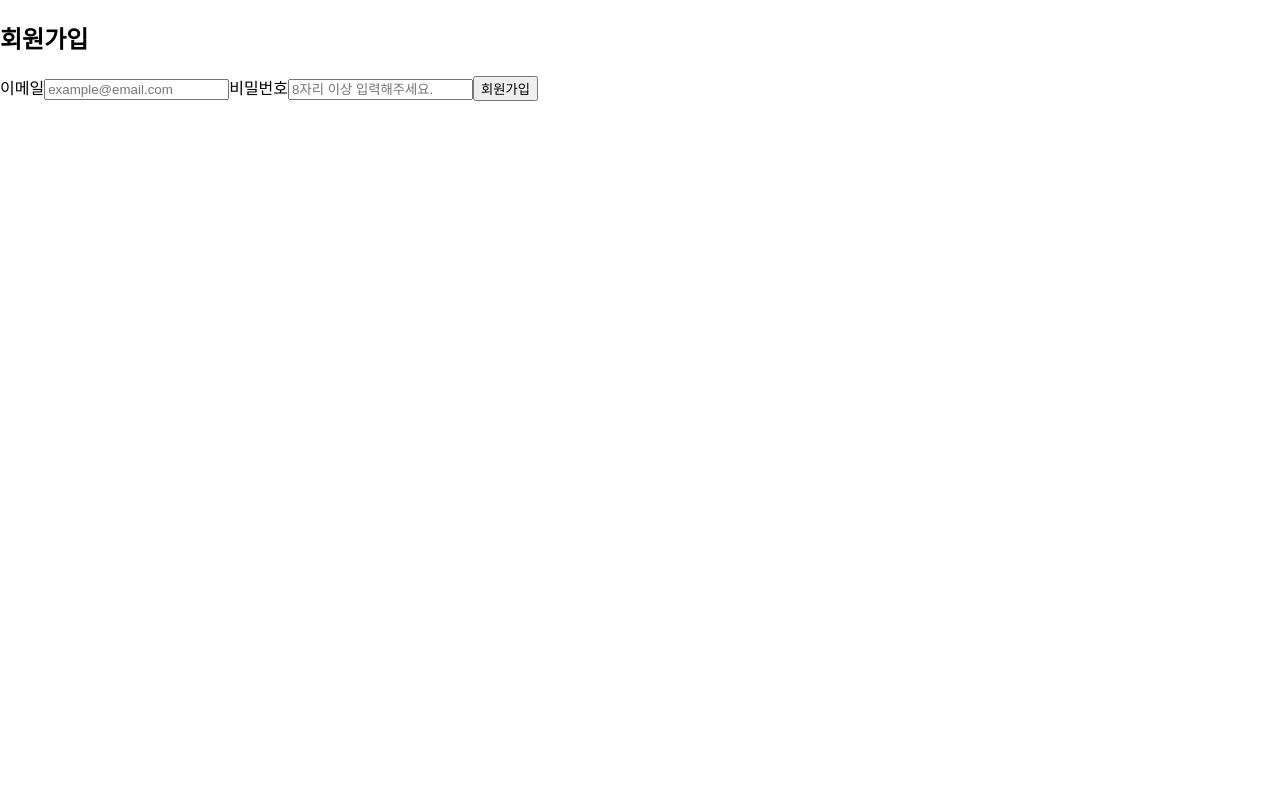
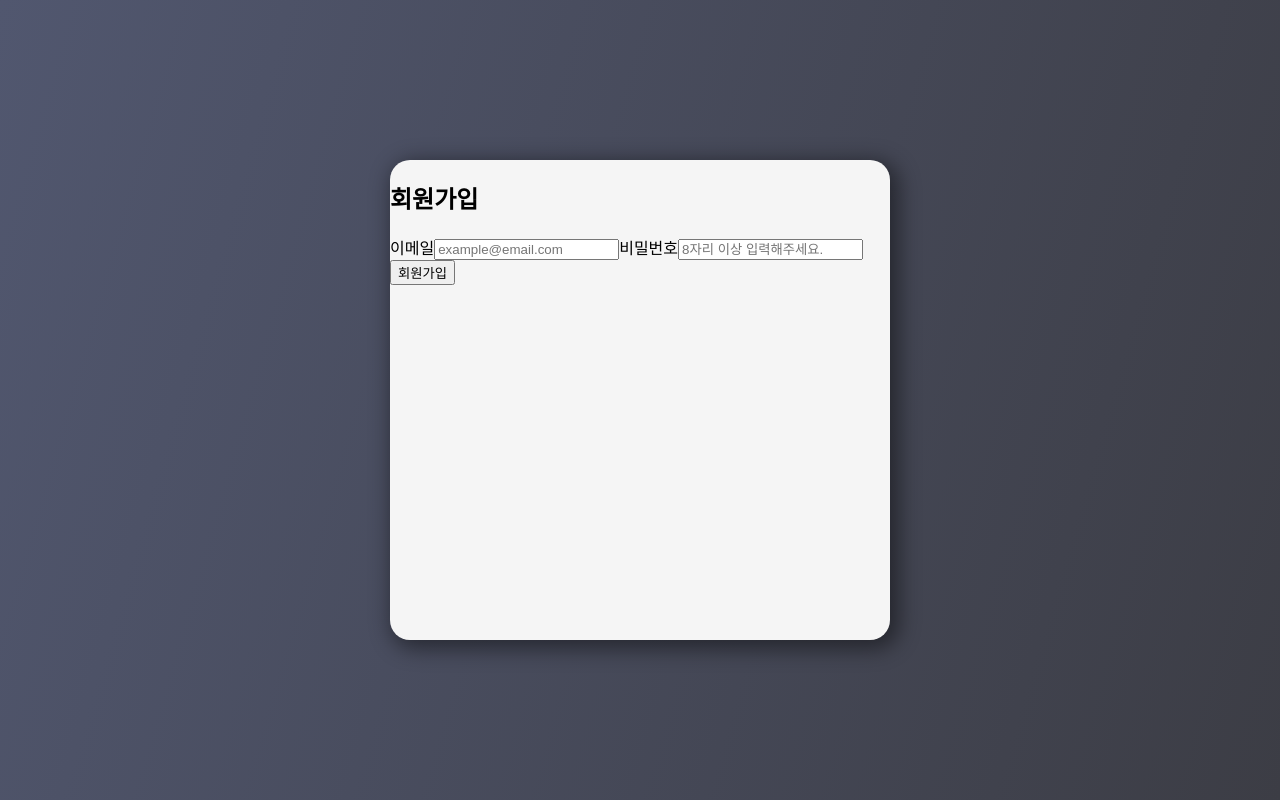
Before and after one commit to jin7969/wanted-pre-onboarding-frontend, a React (Create React App) app: page / in a window 1280 px wide. Built offline with nearby package versions, Linux system fonts and the light colour scheme.

Commit message:
feat: index 스타일 적용

```diff
--- a/src/index.css
+++ b/src/index.css
@@ -1,13 +1,37 @@
 body {
   margin: 0;
-  font-family: -apple-system, BlinkMacSystemFont, 'Segoe UI', 'Roboto', 'Oxygen',
-    'Ubuntu', 'Cantarell', 'Fira Sans', 'Droid Sans', 'Helvetica Neue',
+  font-family: -apple-system, BlinkMacSystemFont, "Segoe UI", "Roboto", "Oxygen",
+    "Ubuntu", "Cantarell", "Fira Sans", "Droid Sans", "Helvetica Neue",
     sans-serif;
   -webkit-font-smoothing: antialiased;
   -moz-osx-font-smoothing: grayscale;
+  width: 100vw;
+  height: 100vh;
+  display: flex;
+  justify-content: center;
+  align-items: center;
+  background: rgb(81, 87, 111);
+  background: linear-gradient(
+    106deg,
+    rgba(81, 87, 111, 1) 0%,
+    rgba(60, 61, 69, 1) 100%
+  );
+}
+
+#root {
+  width: 100%;
+  height: 60%;
+  max-width: 500px;
+  background-color: #f5f5f5;
+  overflow: hidden;
+  border-radius: 20px;
+  display: flex;
+  flex-direction: column;
+  -webkit-box-shadow: 5px 5px 21px 4px rgba(0, 0, 0, 0.45);
+  box-shadow: 5px 5px 21px 4px rgba(0, 0, 0, 0.45);
 }
 
 code {
-  font-family: source-code-pro, Menlo, Monaco, Consolas, 'Courier New',
+  font-family: source-code-pro, Menlo, Monaco, Consolas, "Courier New",
     monospace;
 }
```
